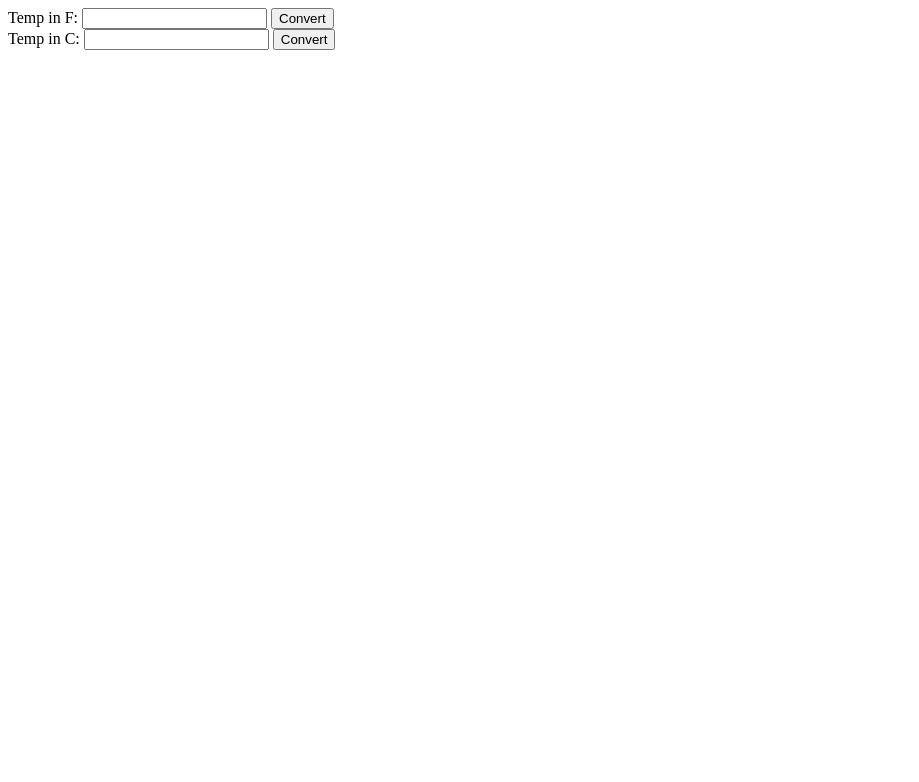
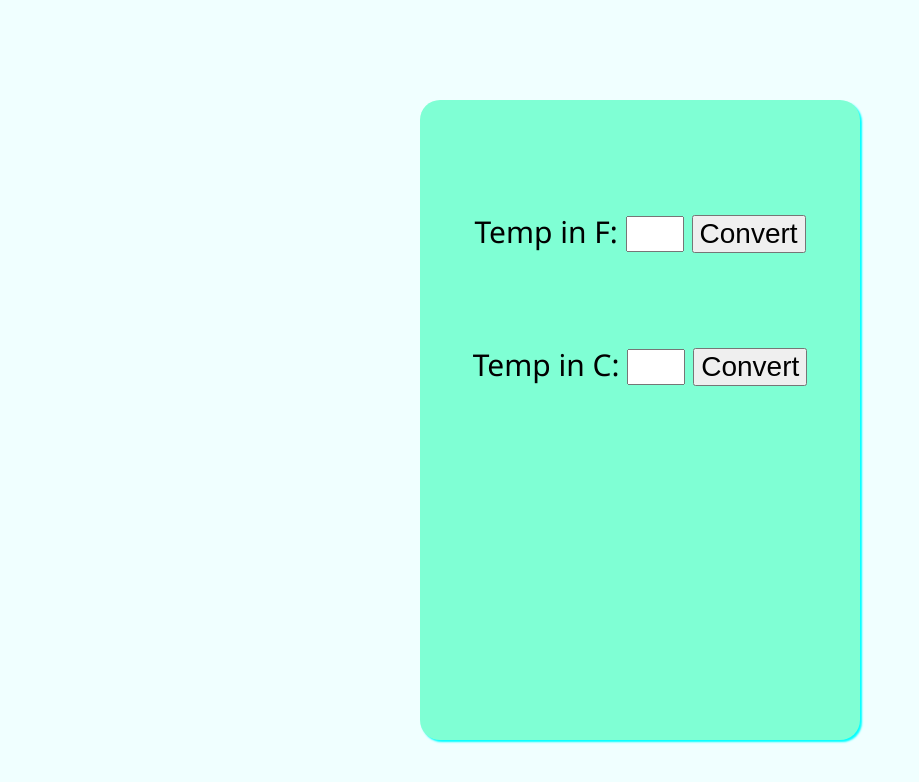
Before and after one commit to emmalgs/temp-conversion, a plain HTML site: page index.html in a window 1280 px wide. Shown: the whole page, without its empty margins (0-919 px from the left). Drawn offline with Linux system fonts and the light colour scheme.

Commit message:
add mouse events and color and style
Co-authored-by: Hernan Verar <hernanverar@gmail.com>

```diff
--- a/css/styles.css
+++ b/css/styles.css
@@ -1,3 +1,34 @@
-.farenheit {
-  color: pink;
+body {
+  background-color: azure;
+  font-family: 'Segoe UI', Tahoma, Geneva, Verdana, sans-serif;
+  font-size: 30px;
 }
+
+.container {
+  width: 400px;
+  height: 600px;
+  margin: auto;
+  margin-top: 100px;
+  display: flex;
+  flex-direction: column;
+  justify-content: space-evenly;
+  align-items: center;
+  background-color: aquamarine;
+  padding: 20px;
+  border-radius: 20px;
+  box-shadow: 2px 2px 2px aqua;
+}
+
+form {
+  display: flex;
+}
+
+input {
+  height: 30px;
+  font-size: 28px;
+  width: 50px;
+}
+
+button {
+  font-size: 28px;
+}
--- a/index.html
+++ b/index.html
@@ -9,7 +9,7 @@
     <title>Temp Conversion</title>
 </head>
 <body>
-
+    <div class="container">
     <form action="" id="tempCelcius">
         <label for="temp">
             Temp in F:
@@ -26,5 +26,7 @@
     </form>
     <p class="celcius"></p>
     <div class="farenheit"></div>
+    </div>
+
 </body>
 </html>
--- a/js/scripts.js
+++ b/js/scripts.js
@@ -1,5 +1,8 @@
 
 let celciusForm = document.getElementById('tempCelcius');
+celciusForm.onmouseover = function() {
+  celciusForm.style.backgroundColor = "pink"
+}
 celciusForm.addEventListener("submit", (e) => {
   e.preventDefault();
   const celciusDisplay = document.querySelector('.celcius');
@@ -13,7 +16,6 @@ farForm.addEventListener("submit", (e) => {
   const farDisplay = document.querySelector('.farenheit');
   let userInput = document.getElementById('celcius');
   farDisplay.innerText = farenheit(userInput.value) + " Degrees Farenheit";
-  // farDisplay.style.color = "olive"
 });
 
 function celcius(farenheit) {
@@ -25,3 +27,11 @@ function farenheit(c) {
  let farenheit = (c * 9/5) + 32;
  return parseInt(farenheit);
 }
+
+let buttons = document.querySelectorAll('button')
+buttons.forEach(button => button.onmouseenter = function() {
+  button.style.backgroundColor = "salmon"
+})
+buttons.forEach(button => button.onmouseleave = function() {
+  button.style.backgroundColor = "azure"
+})
```
